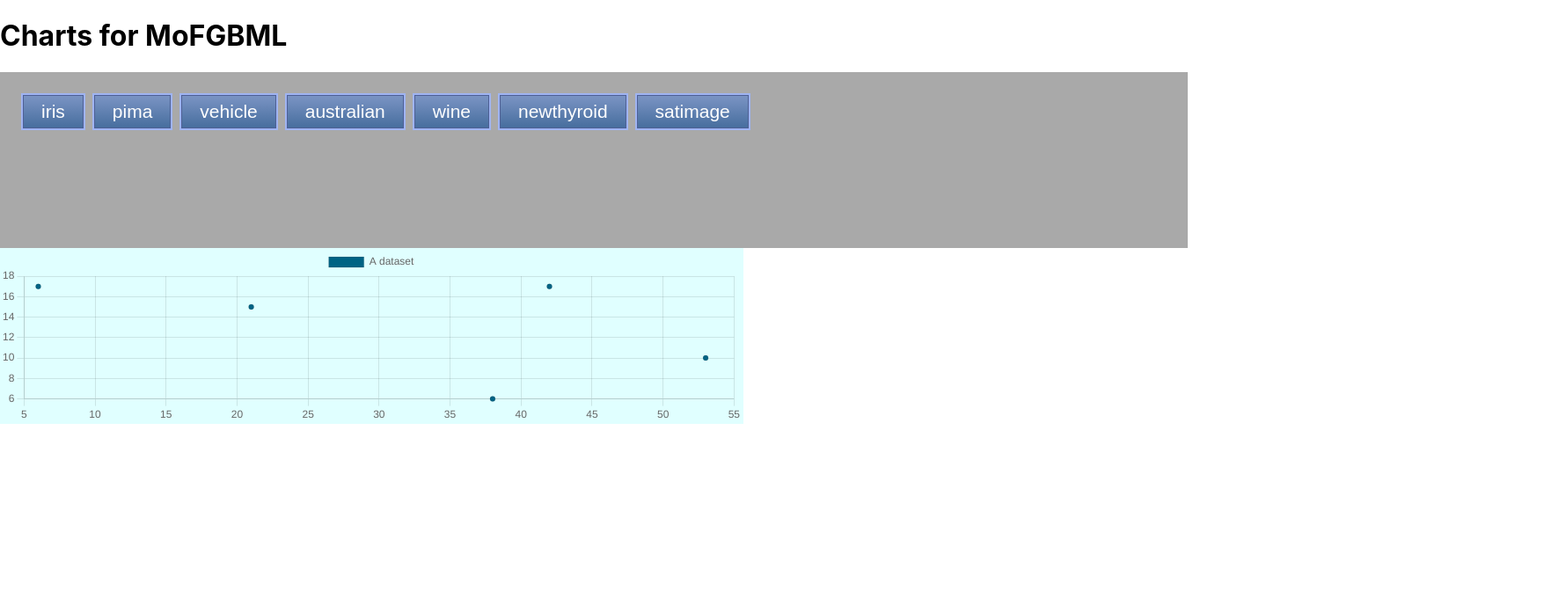
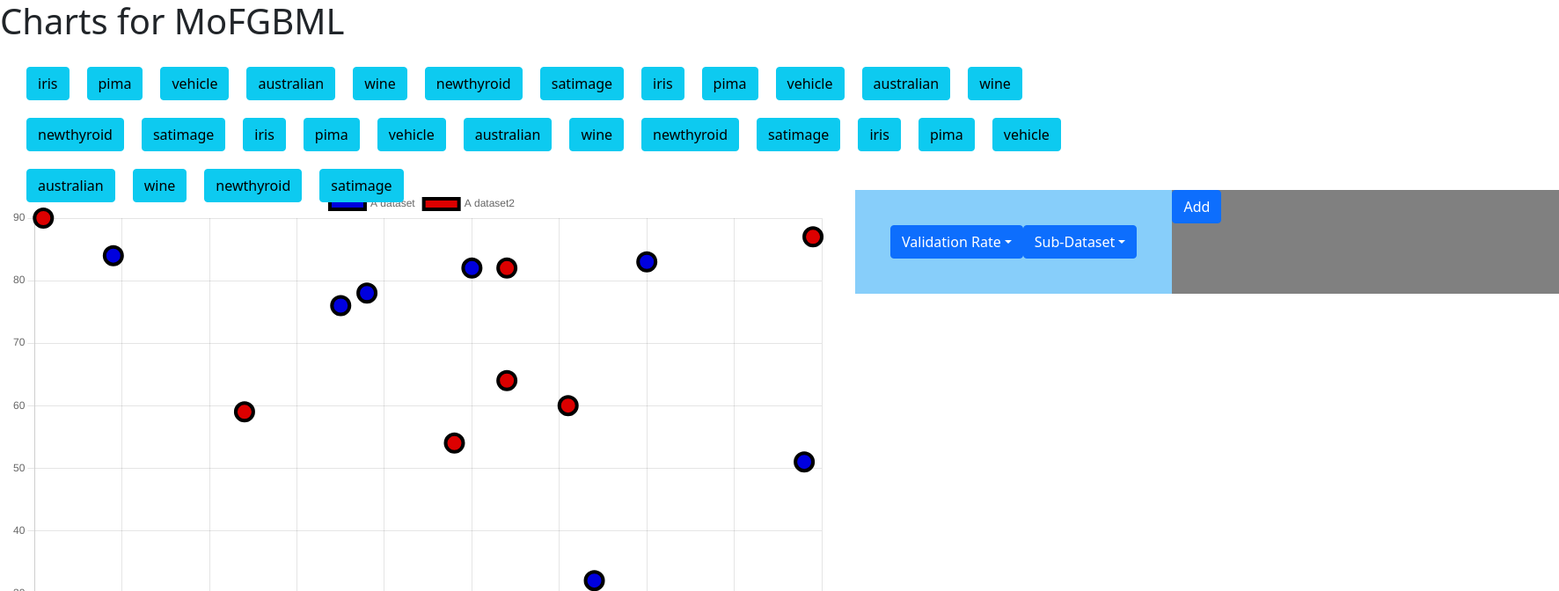
Before and after one commit to SamirFersobe/mofgbml_visualizer, a React (Create React App) app: page / in a window 1280 px wide. Shown: the top 672 px of the page at 88% size, 1772 px wide, since content can reach past the window. Built offline with nearby package versions, Linux system fonts and the light colour scheme.

Commit message:
initial design of chart rendered, working on form

```diff
--- a/package.json
+++ b/package.json
@@ -11,8 +11,10 @@
     "@types/node": "^12.0.0",
     "@types/react": "^17.0.0",
     "@types/react-dom": "^17.0.0",
+    "bootstrap": "^5.1.0",
     "chart.js": "^3.5.0",
     "react": "^17.0.2",
+    "react-bootstrap": "^2.0.0-beta.4",
     "react-chartjs-2": "^3.0.4",
     "react-dom": "^17.0.2",
     "react-scripts": "4.0.3",
@@ -21,7 +23,7 @@
     "web-vitals": "^1.0.1"
   },
   "scripts": {
-    "predeploy":"npm run build",
+    "predeploy": "npm run build",
     "deploy": "gh-pages -d build",
     "start": "react-scripts start",
     "build": "react-scripts build",
--- a/src/App.css
+++ b/src/App.css
@@ -24,6 +24,8 @@
   color: white;
 }
 
+.Max-He
+
 .App-link {
   color: #61dafb;
 }
--- a/src/App.tsx
+++ b/src/App.tsx
@@ -1,17 +1,27 @@
 import React from 'react';
-
+import 'bootstrap/dist/css/bootstrap.min.css';
 import ScatterPlot from './components/ScatterPlot';
 import DatasetsDisplay from './components/DatasetsDisplay';
+import ChartOptions from './components/ChartOptions';
 
 import './App.css';
+import { Container } from 'react-bootstrap';
 
 function App() {
   return (
     <div>
       <h1> Charts for MoFGBML</h1>
-      <div>
+
       <DatasetsDisplay />
-      <ScatterPlot />
+      <div className="container-fluid h-100">
+        <div className="row justify-content-center">
+        <div className="col-9">
+          <ScatterPlot />
+        </div>
+        <div className ="col-3">
+          <ChartOptions />
+        </div>
+        </div>
       </div>
     </div>
   );
--- /dev/null
+++ b/src/components/ChartOptions.css
@@ -0,0 +1,14 @@
+.dropdowns{
+    display: inline flex;
+    flex-direction: row;
+    background-color: lightskyblue;
+    padding: 2.5em;
+
+}
+
+.divider{
+    background-color: grey;
+    width: 50em;
+    display: inline flex;
+    flex-direction: row;
+}
--- /dev/null
+++ b/src/components/ChartOptions.tsx
@@ -0,0 +1,33 @@
+import { DropdownButton,Dropdown,Button } from "react-bootstrap"
+import './ChartOptions.css';
+
+const validation_rates =['0.9','0.8','0.7','0.5','0.3','0.2','0.1']
+const  MOP = ['MOP1','MOP7']
+const crossvalidation = ['SCV','DOBSCV']
+const values = ['Dtra','Dsubtra','Dvalid','Dtst']
+
+
+
+export default function ChartOptions() {
+    return (
+        <div className="divider">
+            <div className="dropdowns">
+            <DropdownButton id="dropdown-basic-button" title="Validation Rate">
+                {validation_rates.map((valid) => (
+                <Dropdown.Item href="">{valid}</Dropdown.Item>))}
+            </DropdownButton>
+
+                <br></br>
+            <DropdownButton id="dropdown-basic-button" title="Sub-Dataset">
+                {values.map((value) => (
+                <Dropdown.Item href="">{value}</Dropdown.Item>))}
+            </DropdownButton>
+            </div>
+           <div>
+
+           <Button variant="primary"> Add </Button>
+            </div>
+
+        </div>
+    )
+}
--- a/src/components/DatasetsDisplay.css
+++ b/src/components/DatasetsDisplay.css
@@ -1,36 +1,39 @@
 
 .datasetsDisplay{
-    background-color: darkgrey;
+    background-color:white;
     position: relative;
+
+	flex-direction: row-reverse;
     width: 100%;
     height: 10em;
-    padding: 20px;
-    padding-right: 50px;
-
+    padding: 10px 20px 10px 20px;
+	/* background-image:
+	linear-gradient(to bottom,
+	  rgba(240, 255, 40, 1) 0%,
+	  rgba(240, 255, 40, 1) 100%),
+	linear-gradient(to bottom,
+	  rgba(240, 40, 40, 1) 0%,
+	  rgba(240, 40, 40, 1) 100%);
+  background-clip: content-box, padding-box; */
 
 }
 
 .myButton {
-	box-shadow: 0px 0px 0px 2px #9fb4f2;
-	background:linear-gradient(to bottom, #7892c2 5%, #476e9e 100%);
-	background-color:#7892c2;
+ display:inline-flex;
+ margin: 10px 10px 10px 10px;
 
-	position:relative;
-	border:1px solid #4e6096;
-	display:inline-block;
-	cursor:pointer;
-	color:#ffffff;
-	font-family:sans-serif;
-	font-size:21px;
-	padding:6px 20px;
-
-    margin:6px;
+ position: relative;
 }
 .myButton:hover {
-	background:linear-gradient(to bottom, #476e9e 5%, #7892c2 100%);
-	background-color:#476e9e;
+
+	background-color:lightgray;
 }
 .myButton:active {
 	position:relative;
+	background-color:white;
 	top:2px;
 }
+
+.myButton:focus {
+	background-color:white;
+}
--- a/src/components/DatasetsDisplay.tsx
+++ b/src/components/DatasetsDisplay.tsx
@@ -1,8 +1,9 @@
 import React from 'react'
 import './DatasetsDisplay.css';
+import { Button } from 'react-bootstrap';
 
-const datasets:string[] =['iris','pima','vehicle','australian','wine','newthyroid','satimage'];
-const datasetItems = datasets.map((dataset) => <button className="myButton"> {dataset}</button>)
+const datasets:string[] =['iris','pima','vehicle','australian','wine','newthyroid','satimage','iris','pima','vehicle','australian','wine','newthyroid','satimage','iris','pima','vehicle','australian','wine','newthyroid','satimage','iris','pima','vehicle','australian','wine','newthyroid','satimage'];
+const datasetItems = datasets.map((dataset) => <Button variant="info"  className="myButton"> {dataset}</Button>)
 function DatasetsDisplay() {
     return (
         <div className="datasetsDisplay">
--- a/src/components/ScatterPlot.css
+++ b/src/components/ScatterPlot.css
@@ -1,4 +1,3 @@
-.container {
-    width: 66%;
-    background-color: lightcyan;
+.plot-height{
+    height: 700px;
 }
--- a/src/components/ScatterPlot.tsx
+++ b/src/components/ScatterPlot.tsx
@@ -2,8 +2,8 @@ import React from 'react';
 import './ScatterPlot.css';
 import {Scatter} from 'react-chartjs-2'
 
-const rand_x = () => Math.round(Math.random() * 60 );
-const rand_y = () => Math.round(Math.random()* 20);
+const rand_x = () => Math.round(Math.random() * 100 );
+const rand_y = () => Math.round(Math.random()* 100);
 const data = {
     datasets: [
       {
@@ -14,25 +14,58 @@ const data = {
           { x: rand_x(), y: rand_y() },
           { x: rand_x(), y: rand_y() },
           { x: rand_x(), y: rand_y() },
+          { x: rand_x(), y: rand_y() },
+          { x: rand_x(), y: rand_y() },
+          { x: rand_x(), y: rand_y() },
+          { x: rand_x(), y: rand_y() },
+          { x: rand_x(), y: rand_y() },
 
         ],
-        backgroundColor: 'rgba(0, 99, 132, 1)',
+        backgroundColor: 'rgba(0, 0, 222, 1)',
+        radius: 10,
+        hoverRadius:10,
+        borderColor:'black',
+        borderWidth: 4,
       },
+      {
+        label: 'A dataset2',
+        data: [
+          { x: rand_x(), y: rand_y() },
+          { x: rand_x(), y: rand_y() },
+          { x: rand_x(), y: rand_y() },
+          { x: rand_x(), y: rand_y() },
+          { x: rand_x(), y: rand_y() },
+          {x:1,y:90},
+          { x: rand_x(), y: rand_y() },
+          { x: rand_x(), y: rand_y() },
+          { x: rand_x(), y: rand_y() },
+          { x: rand_x(), y: rand_y() },
+          { x: rand_x(), y: rand_y() },
+
+        ],
+        backgroundColor: 'rgba(220, 0, 0, 1)',
+        radius: 10,
+        hoverRadius:10,
+        borderColor:'black',
+        borderWidth: 4,
+      }
     ],
+
   };
 
 
 
 const ScatterPlot = () => {
-    return <div className="container" >
+    return <div className="plot-height">
 
     <Scatter
     data={data}
     options ={{
         maintainAspectRatio:false,
+        aspectRatio:1,
     }}
-    height={200}
-    width={200}
+
+
      />
     </div>
 }
```
Also changed, not shown: 2 other files (tests, documents, lock files or other folders).
